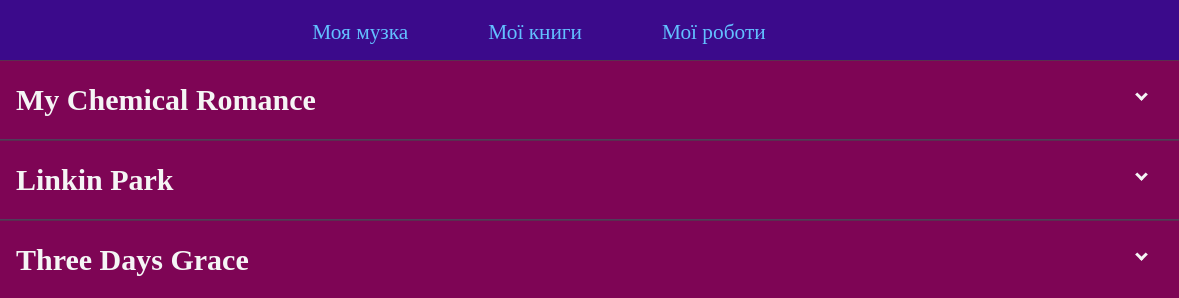
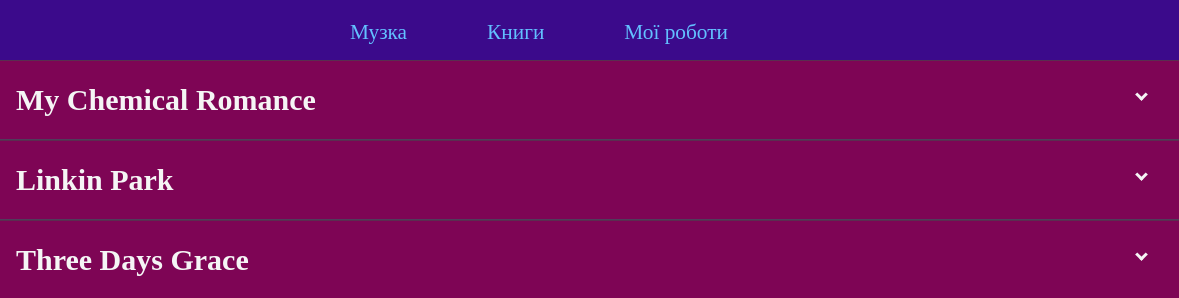
Before and after one commit to iusikson/MY_web, a plain HTML site: page index.html in a window 1280 px wide. Shown: the top 298 px of the page, 101-1280 px from the left. Drawn offline with Linux system fonts and the light colour scheme; a web font is replaced by a local one.

Commit message:
Update index.html

```diff
--- a/index.html
+++ b/index.html
@@ -15,8 +15,8 @@
             <nav>
                 <div class="logo">N.I DESIGN</div>
                 <ul class="navigation">
-                    <li><a href="#Music">Моя музка</a></li>
-					<li><a href="#books">Мої книги</a></li>
+                    <li><a href="#Music">Музка</a></li>
+					<li><a href="#books">Книги</a></li>
 					<li><a href="#">Мої роботи</a></li>
                 </ul>
             </nav>
```
